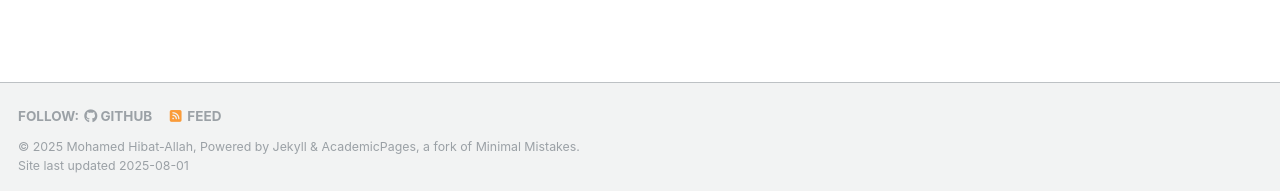
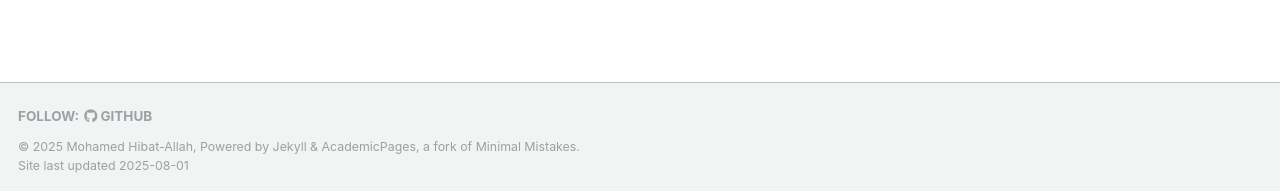
Before and after one commit to mhibatallah/mhibatallah.github.io, a Jekyll site: the page built from _pages/about.md, in a window 1280 px wide and 900 px high, scrolled down 763 px. Shown: the part 706-897 px from the top of the window. Built offline with Jekyll 4.4.1, drawn with Linux system fonts in a browser that asks for light colours; some web fonts are replaced; a script that is not in the unit is left out.

Commit message:
update about page

```diff
--- a/_config.yml
+++ b/_config.yml
@@ -119,7 +119,7 @@ staticman:
       options:
         format           : "iso8601" # "iso8601" (default), "timestamp-seconds", "timestamp-milliseconds"
 atom_feed:
-  hide                   : false     # change to true to hide the RSS feed in the footer
+  hide                   : true     # change to true to hide the RSS feed in the footer
   path                   : # blank (default) uses feed.xml
 
 
@@ -301,10 +301,10 @@ timezone: Etc/UTC # http://en.wikipedia.org/wiki/List_of_tz_database_time_zones
 
 # Plugins
 plugins:
-  - jekyll-feed
+  # - jekyll-feed
   - jekyll-gist
   - jekyll-paginate
-  - jekyll-sitemap
+  # - jekyll-sitemap
   - jekyll-redirect-from
   - jemoji
 
```
